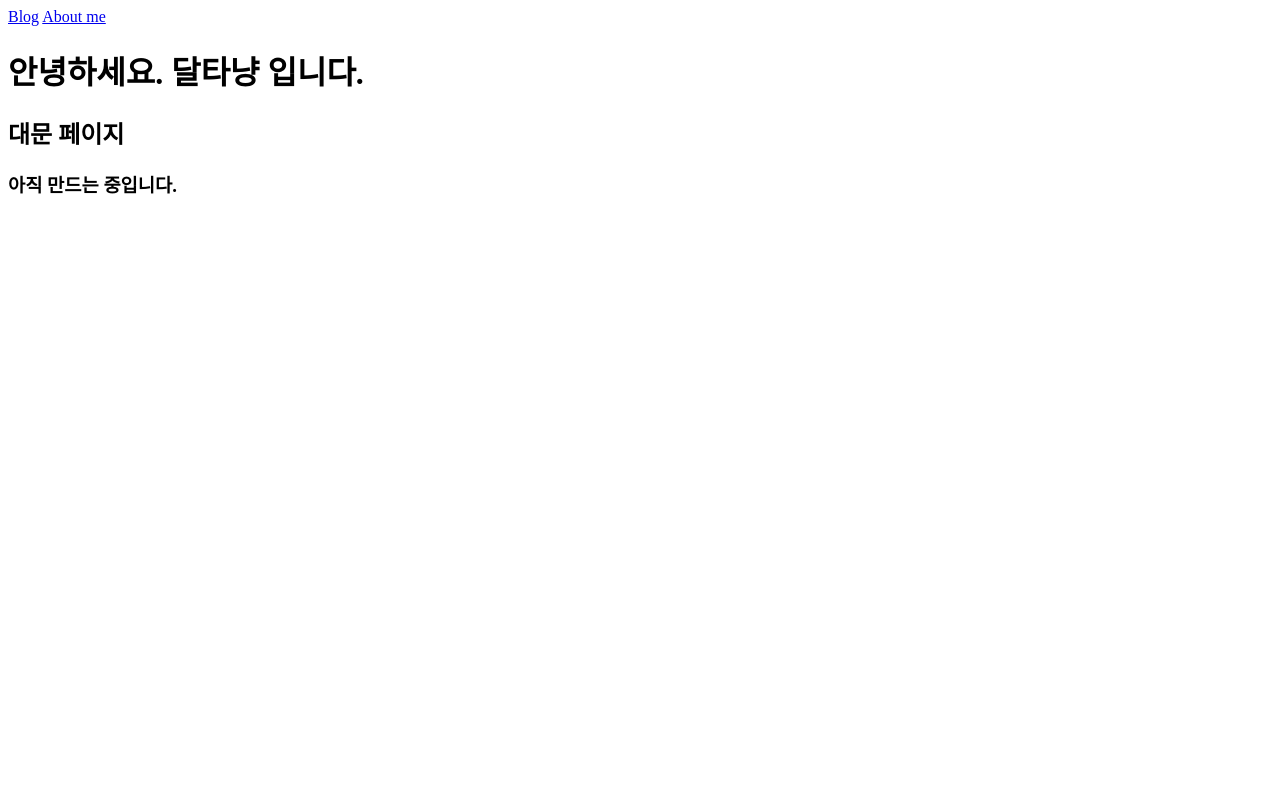
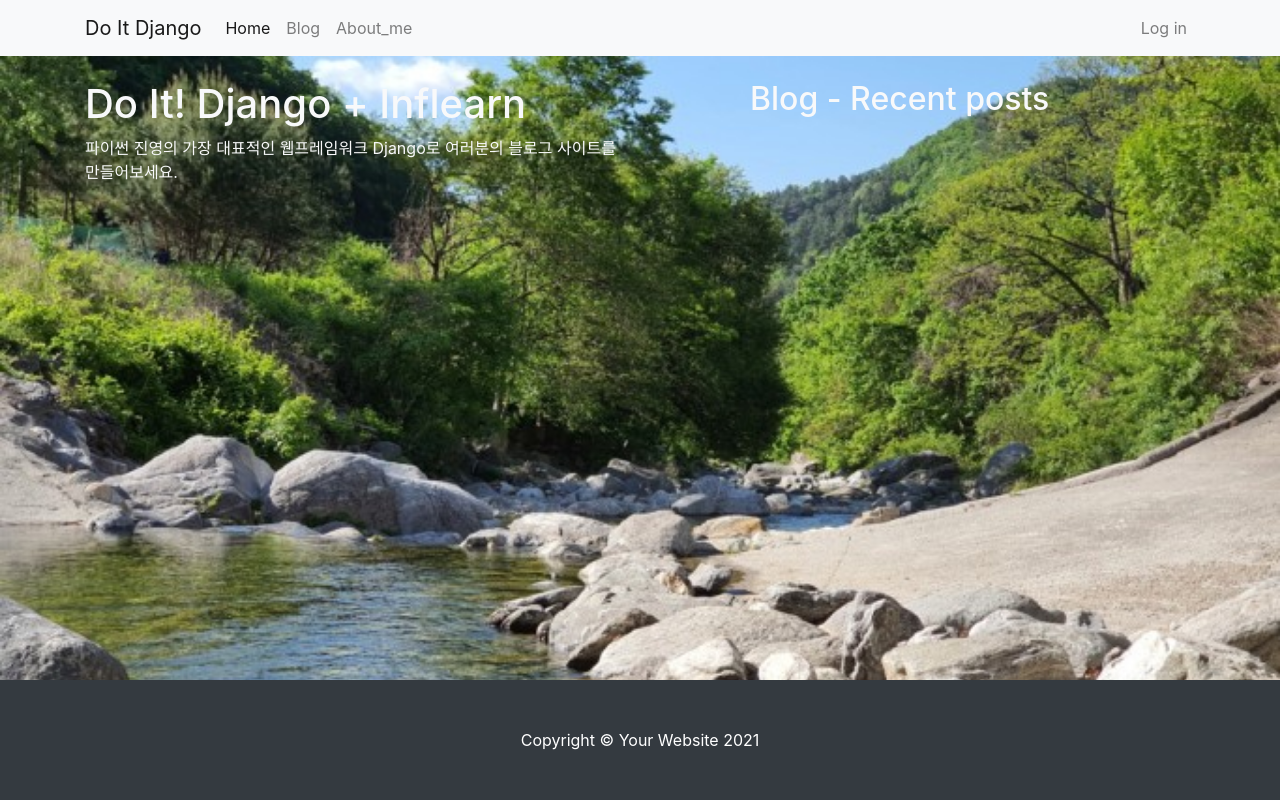
Before and after one commit to Hongiktravel/-2021, a Django app: template single_pages/templates/single_pages/landing.html in a window 1280 px wide. Run offline with Django 3.2, Linux system fonts and the light colour scheme; the template is opened without the code that fills it, so the values that code supplies are empty; parts of the project's set-up code (start-up, migrations or seed data) failed here and were passed over; some libraries are stand-ins or nearby versions.

Commit message:
대문페이지 만들기

```diff
--- a/blog/templates/blog/base.html
+++ b/blog/templates/blog/base.html
@@ -5,7 +5,7 @@
     <link href="{% static 'blog/bootstrap/bootstrap.min.css' %}" rel="stylesheet" type="text/css">
     <script src="https://kit.fontawesome.com/8348a289ee.js" crossorigin="anonymous"></script>
     <title>{% block head_title %}Blog | 달타냥의 웹사이트{% endblock %}</title>
-    <!-- <link href="./practice.css" rel="stylesheet" type="text/css"> -->
+    <!-- <linsk href="./practice.css" rel="stylesheet" type="text/css"> -->
     <link href="./bootstrap4/css/bootstrap.min.css" rel="stylesheet" type="text/css">
 
 </head>
--- /dev/null
+++ b/single_pages/static/single_pages/css/landing.css
@@ -0,0 +1,15 @@
+body {
+    background : url('/static/single_pages/images/계곡.jpg') no-repeat center center fixed;
+    -webkit-background-size: cover;
+    -moz-background-size: cover;
+    -background-size: cover;
+    -o-background-size: cover;
+}
+
+section {
+    margin-bottom: 150px;
+}
+
+.card{
+    background: rgba(255,255,255,0.7);
+}
--- a/single_pages/templates/single_pages/landing.html
+++ b/single_pages/templates/single_pages/landing.html
@@ -1,17 +1,55 @@
     <!DOCTYPE html>
+    {% load static %}
     <html lang="ko">
     <head>
+        <link href="{% static 'blog/bootstrap/bootstrap.min.css' %}" rel="stylesheet" type="text/css">
+        <script src="https://kit.fontawesome.com/8348a289ee.js" crossorigin="anonymous"></script>
         <meta charset="UTF-8">
-    <title>달타냥의 웹사이트</title>
+        <title>Do It Django Inflearn</title>
+        <link href="{% static 'single_pages/css/landing.css' %}" rel="stylesheet" type="text/css">
     </head>
     <body>
-    <nav>
-        <a href="/blog/">Blog</a>
-        <a href="/about_me/">About me</a>
-    </nav>
+    {% include 'blog/navbar.html' %}
 
-    <h1>안녕하세요. 달타냥 입니다.</h1>
-    <h2>대문 페이지</h2>
-    <h3>아직 만드는 중입니다.</h3>
+    <section>
+        <div class="container">
+            <div class="row justify-content-between mt-4">
+                <div class="col-lg-6 text-light">
+                    <h1>Do It! Django + Inflearn </h1>
+                    <p>파이썬 진영의 가장 대표적인 웹프레임워크 Django로 여러분의 블로그 사이트를 만들어보세요.</p>
+                </div>
+                <div class="col-lg-5">
+                    <h2 class="text-light">Blog - Recent posts</h2>
+
+                    {% for post in recent_posts %}
+                    <div class="card mt-1">
+                        <div class="card-body">
+                            <h6><a href="{{ post.get_absolute_url }}" class="text-decoration-none text-dark">{{ post.title }}</a></h6>
+
+                            <span class="badge badge-pill badge-light float-right">
+                                <img class="mr-1 rounded-circle" width="20px" src="{{ post.get_avatar_url }}" alt="{{ post.author }}">
+                                {{ post.author.username }}
+                                &nbsp;&nbsp;
+                                {{ post.created_at }}
+                            </span>
+
+                        </div>
+                    </div>
+                    {% endfor %}
+
+                </div>
+            </div>
+        </div>
+
+    </section>
+
+
+
+    <div class="fixed-bottom">
+        {% include 'blog/footer.html' %}
+    </div>
+    <script src="https://code.jquery.com/jquery-3.5.1.slim.min.js" integrity="sha384-DfXdz2htPH0lsSSs5nCTpuj/zy4C+OGpamoFVy38MVBnE+IbbVYUew+OrCXaRkfj" crossorigin="anonymous"></script>
+    <script src="https://cdn.jsdelivr.net/npm/bootstrap@4.6.0/dist/js/bootstrap.bundle.min.js" integrity="sha384-Piv4xVNRyMGpqkS2by6br4gNJ7DXjqk09RmUpJ8jgGtD7zP9yug3goQfGII0yAns" crossorigin="anonymous"></script>
+
     </body>
     </html>
--- a/single_pages/views.py
+++ b/single_pages/views.py
@@ -1,9 +1,14 @@
 from django.shortcuts import render
+from blog.models import Post
 
 def landing(request):
+    recent_posts=Post.objects.order_by('-pk')[:3]
     return render(
         request,
         'single_pages/landing.html',
+        {
+            'recent_posts':recent_posts
+        }
     )
 
 def about_me(request):
```
Also changed, not shown: single_pages/static/single_pages/images/계곡.jpg (added). Lines whose indentation alone changed are shown as unchanged.
